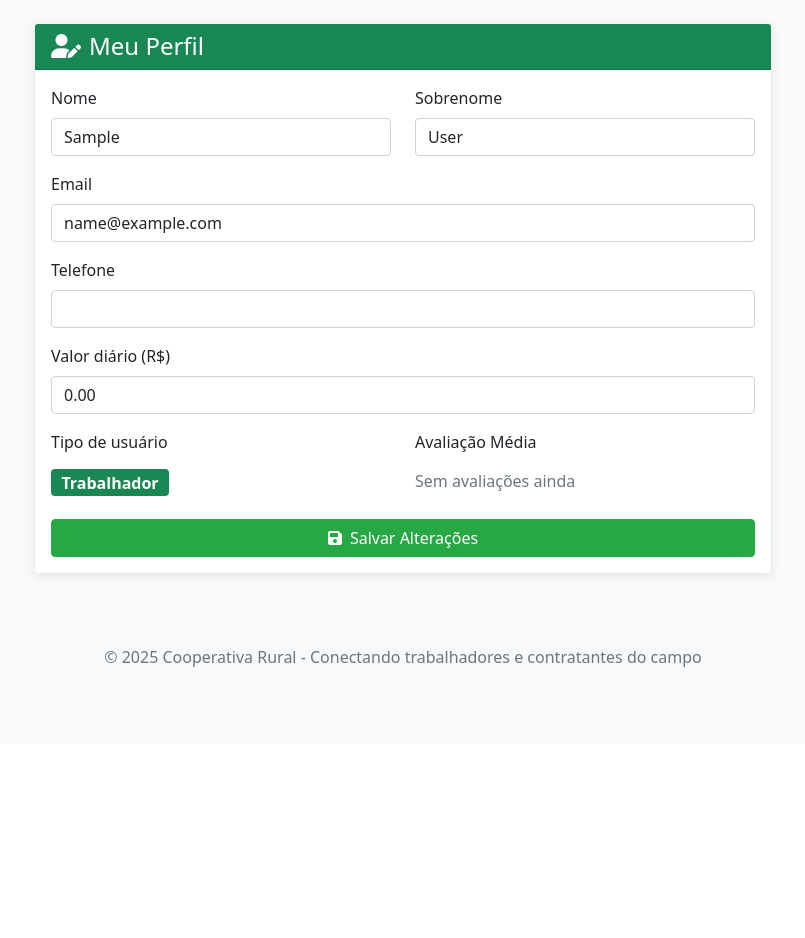
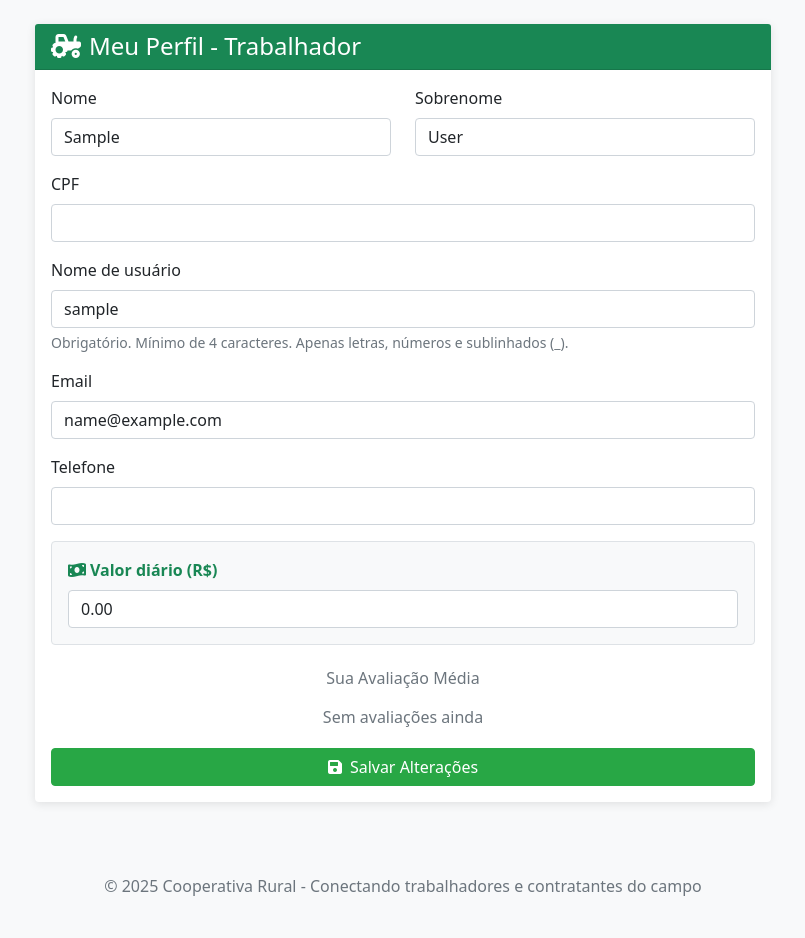
Before and after one commit to GabrielRibeiroRodrigues/Cooperativa, a Django app: page /perfil/ in a window 1280 px wide. Shown: the part 56-994 px from the top of the page, without its empty margins (237-1042 px from the left). Before the commit the page ends 723 px from the top, so only its background shows below. Run offline with Django 5.2, Linux system fonts and the light colour scheme; the visitor is signed in with stand-in values (Sample User, id 1); data that the repository does not hold is empty.

Commit message:
feat: Separar perfil em dois templates e validar/mascarar inputs

```diff
--- a/core/forms.py
+++ b/core/forms.py
@@ -58,7 +58,10 @@ class RegistroForm(UserCreationForm):
                 if digito != int(cpf_numeros[i]):
                     raise forms.ValidationError("CPF inválido. Dígito verificador incorreto.")
 
-            return cpf
+            if User.objects.filter(cpf=cpf_numeros).exists():
+                raise forms.ValidationError("Este CPF já está cadastrado no sistema.")
+
+            return cpf_numeros # Retornando sem máscara para o banco
 
         return cpf
 
@@ -103,8 +106,10 @@ class RegistroForm(UserCreationForm):
 class PerfilForm(forms.ModelForm):
     class Meta:
         model = User
-        fields = ['first_name', 'last_name', 'cpf', 'email', 'telefone', 'valor_diario']
+
+        fields = ['username', 'first_name', 'last_name', 'cpf', 'email', 'telefone', 'valor_diario']
         labels = {
+            'username': 'Nome de usuário',
             'first_name': 'Nome',
             'last_name': 'Sobrenome',
             'cpf': 'CPF',
@@ -115,12 +120,56 @@ class PerfilForm(forms.ModelForm):
 
     def __init__(self, *args, **kwargs):
         super().__init__(*args, **kwargs)
+
+        if 'username' in self.fields:
+            self.fields['username'].help_text = 'Obrigatório. Mínimo de 4 caracteres. Apenas letras, números e sublinhados (_).'
+
         for field in self.fields.values():
             field.widget.attrs['class'] = 'form-control'
 
-        # Desabilitar valor diário para contratantes
         if self.instance and self.instance.role == 'contratante':
-            self.fields['valor_diario'].widget.attrs['readonly'] = True
+            if 'valor_diario' in self.fields:
+                del self.fields['valor_diario']
+
+
+    def clean_username(self):
+        username = self.cleaned_data.get('username')
+        if len(username) < 4:
+            raise forms.ValidationError("O nome de usuário deve ter pelo menos 4 caracteres.")
+        if not re.match(r'^[a-zA-Z0-9_]+$', username):
+            raise forms.ValidationError("O nome de usuário deve conter apenas letras, números e sublinhados (_), sem espaços.")
+        return username
+
+    def clean_cpf(self):
+        cpf = self.cleaned_data.get('cpf')
+        if cpf:
+            cpf_numeros = re.sub(r'\D', '', cpf)
+
+            # Validação matemática
+            if len(cpf_numeros) != 11 or len(set(cpf_numeros)) == 1:
+                raise forms.ValidationError("CPF inválido. Verifique os números digitados.")
+
+            for i in range(9, 11):
+                soma = sum((int(cpf_numeros[num]) * ((i + 1) - num) for num in range(0, i)))
+                digito = ((soma * 10) % 11) % 10
+                if digito != int(cpf_numeros[i]):
+                    raise forms.ValidationError("CPF inválido. Dígito verificador incorreto.")
+
+            if User.objects.filter(cpf=cpf_numeros).exclude(pk=self.instance.pk).exists():
+                raise forms.ValidationError("Este CPF já está sendo usado por outra conta.")
+
+            return cpf_numeros
+        return cpf
+
+    def clean_telefone(self):
+        telefone = self.cleaned_data.get('telefone')
+        if telefone:
+            padrao = r'^\(\d{2}\) \d{4,5}-\d{4}$'
+            if not re.match(padrao, telefone):
+                raise forms.ValidationError("Digite um telefone válido no formato (XX) XXXXX-XXXX.")
+
+            telefone = re.sub(r'\D', '', telefone)
+        return telefone
 
 
 class ServicoForm(forms.ModelForm):
--- a/core/templates/core/perfil.html
+++ b/core/templates/core/perfil_trabalhador.html
@@ -1,6 +1,6 @@
 {% extends 'core/base.html' %}
 
-{% block title %}Meu Perfil - Cooperativa Rural{% endblock %}
+{% block title %}Meu Perfil (Trabalhador) - Cooperativa Rural{% endblock %}
 
 {% block content %}
 <div class="row">
@@ -8,7 +8,7 @@
         <div class="card">
             <div class="card-header bg-success text-white">
                 <h4 class="mb-0">
-                    <i class="fas fa-user-edit me-2"></i>Meu Perfil
+                    <i class="fas fa-tractor me-2"></i>Meu Perfil - Trabalhador
                 </h4>
             </div>
             <div class="card-body">
@@ -37,6 +37,17 @@
                     </div>
 
                     <div class="mb-3">
+                        <label for="{{ form.cpf.id_for_label }}" class="form-label">{{ form.cpf.label }}</label>
+                        {{ form.cpf }}
+                    </div>
+
+                    <div class="mb-3">
+                        <label for="{{ form.username.id_for_label }}" class="form-label">{{ form.username.label }}</label>
+                        {{ form.username }}
+                        <div class="form-text">{{ form.username.help_text }}</div>
+                    </div>
+
+                    <div class="mb-3">
                         <label for="{{ form.email.id_for_label }}" class="form-label">{{ form.email.label }}</label>
                         {{ form.email }}
                     </div>
@@ -46,24 +57,17 @@
                         {{ form.telefone }}
                     </div>
 
-                    {% if user.role == 'trabalhador' %}
-                    <div class="mb-3">
-                        <label for="{{ form.valor_diario.id_for_label }}" class="form-label">{{ form.valor_diario.label }}</label>
+                    <div class="mb-3 bg-light p-3 rounded border">
+                        <label for="{{ form.valor_diario.id_for_label }}" class="form-label text-success fw-bold">
+                            <i class="fas fa-money-bill-wave me-1"></i>{{ form.valor_diario.label }}
+                        </label>
                         {{ form.valor_diario }}
                     </div>
-                    {% endif %}
 
-                    <div class="row mb-3">
-                        <div class="col-md-6">
-                            <label class="form-label">Tipo de usuário</label>
-                            <div class="form-control-plaintext">
-                                <span class="badge bg-success fs-6">{{ user.get_role_display }}</span>
-                            </div>
-                        </div>
-                        {% if user.role == 'trabalhador' %}
-                        <div class="col-md-6">
-                            <label class="form-label">Avaliação Média</label>
-                            <div class="form-control-plaintext">
+                    <div class="row mb-3 mt-4">
+                        <div class="col-md-12 text-center">
+                            <h6 class="text-muted">Sua Avaliação Média</h6>
+                            <div class="fs-4">
                                 {% if user.avaliacao_media > 0 %}
                                     {% for i in "12345" %}
                                         {% if forloop.counter <= user.avaliacao_media %}
@@ -72,13 +76,12 @@
                                             <i class="far fa-star text-muted"></i>
                                         {% endif %}
                                     {% endfor %}
-                                    <span class="ms-2">({{ user.avaliacao_media|floatformat:1 }})</span>
+                                    <span class="ms-2 fs-5">({{ user.avaliacao_media|floatformat:1 }})</span>
                                 {% else %}
-                                    <span class="text-muted">Sem avaliações ainda</span>
+                                    <span class="text-muted fs-6">Sem avaliações ainda</span>
                                 {% endif %}
                             </div>
                         </div>
-                        {% endif %}
                     </div>
 
                     <div class="d-grid">
@@ -90,16 +93,16 @@
             </div>
         </div>
 
-        {% if user.role == 'trabalhador' and avaliacoes %}
-        <div class="card mt-4">
-            <div class="card-header">
-                <h5 class="mb-0">
+        {% if avaliacoes %}
+        <div class="card mt-4 mb-5">
+            <div class="card-header bg-light">
+                <h5 class="mb-0 text-success">
                     <i class="fas fa-star me-2"></i>Últimas Avaliações Recebidas
                 </h5>
             </div>
             <div class="card-body">
                 {% for avaliacao in avaliacoes %}
-                    <div class="mb-3 p-3 bg-light rounded">
+                    <div class="mb-3 p-3 bg-light rounded border-start border-4 border-warning">
                         <div class="d-flex justify-content-between align-items-start">
                             <div>
                                 <div class="rating mb-2">
@@ -112,9 +115,10 @@
                                     {% endfor %}
                                 </div>
                                 {% if avaliacao.comentario %}
-                                    <p class="mb-1">{{ avaliacao.comentario }}</p>
+                                    <p class="mb-2">"{{ avaliacao.comentario }}"</p>
                                 {% endif %}
                                 <small class="text-muted">
+                                    <i class="fas fa-user-circle me-1"></i>
                                     Por {{ avaliacao.avaliador.get_full_name|default:avaliacao.avaliador.username }}
                                     em {{ avaliacao.data_avaliacao|date:"d/m/Y" }}
                                 </small>
@@ -128,3 +132,38 @@
     </div>
 </div>
 {% endblock %}
+
+{% block scripts %}
+<script>
+    document.addEventListener('DOMContentLoaded', function() {
+        // Máscara de Telefone
+        const telefoneInput = document.getElementById('{{ form.telefone.id_for_label }}');
+        if (telefoneInput) {
+            telefoneInput.addEventListener('input', function (e) {
+                let value = e.target.value.replace(/\D/g, '');
+                if (value.length > 11) value = value.substring(0, 11);
+                value = value.replace(/^(\d{2})(\d)/g, '($1) $2');
+                value = value.replace(/(\d)(\d{4})$/, '$1-$2');
+                e.target.value = value;
+            });
+
+            if (telefoneInput.value) telefoneInput.dispatchEvent(new Event('input'));
+        }
+
+        // Máscara de CPF
+        const cpfInput = document.getElementById('{{ form.cpf.id_for_label }}');
+        if (cpfInput) {
+            cpfInput.addEventListener('input', function (e) {
+                let value = e.target.value.replace(/\D/g, '');
+                if (value.length > 11) value = value.substring(0, 11);
+                value = value.replace(/(\d{3})(\d)/, '$1.$2');
+                value = value.replace(/(\d{3})(\d)/, '$1.$2');
+                value = value.replace(/(\d{3})(\d{1,2})$/, '$1-$2');
+                e.target.value = value;
+            });
+
+            if (cpfInput.value) cpfInput.dispatchEvent(new Event('input'));
+        }
+    });
+</script>
+{% endblock %}
--- a/core/views.py
+++ b/core/views.py
@@ -99,7 +99,11 @@ def perfil_view(request):
         'form': form,
         'avaliacoes': request.user.avaliacoes_recebidas.all()[:5]
     }
-    return render(request, 'core/perfil.html', context)
+
+    if request.user.role == 'contratante':
+        return render(request, 'core/perfil_contratante.html', context)
+    else:
+        return render(request, 'core/perfil_trabalhador.html', context)
 
 
 @login_required
```
Also changed, not shown: core/templates/core/perfil_contratante.html (added, +105 -0 lines).
